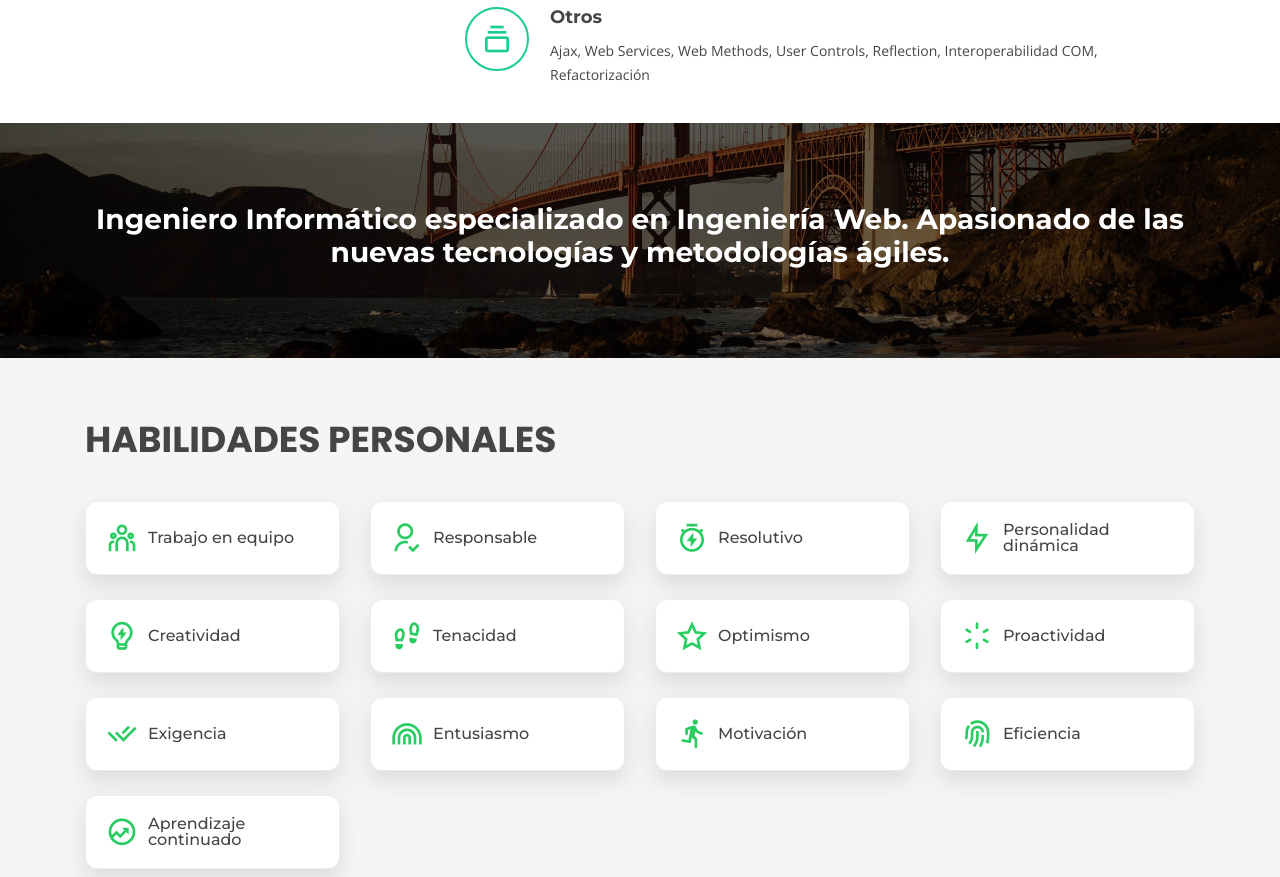
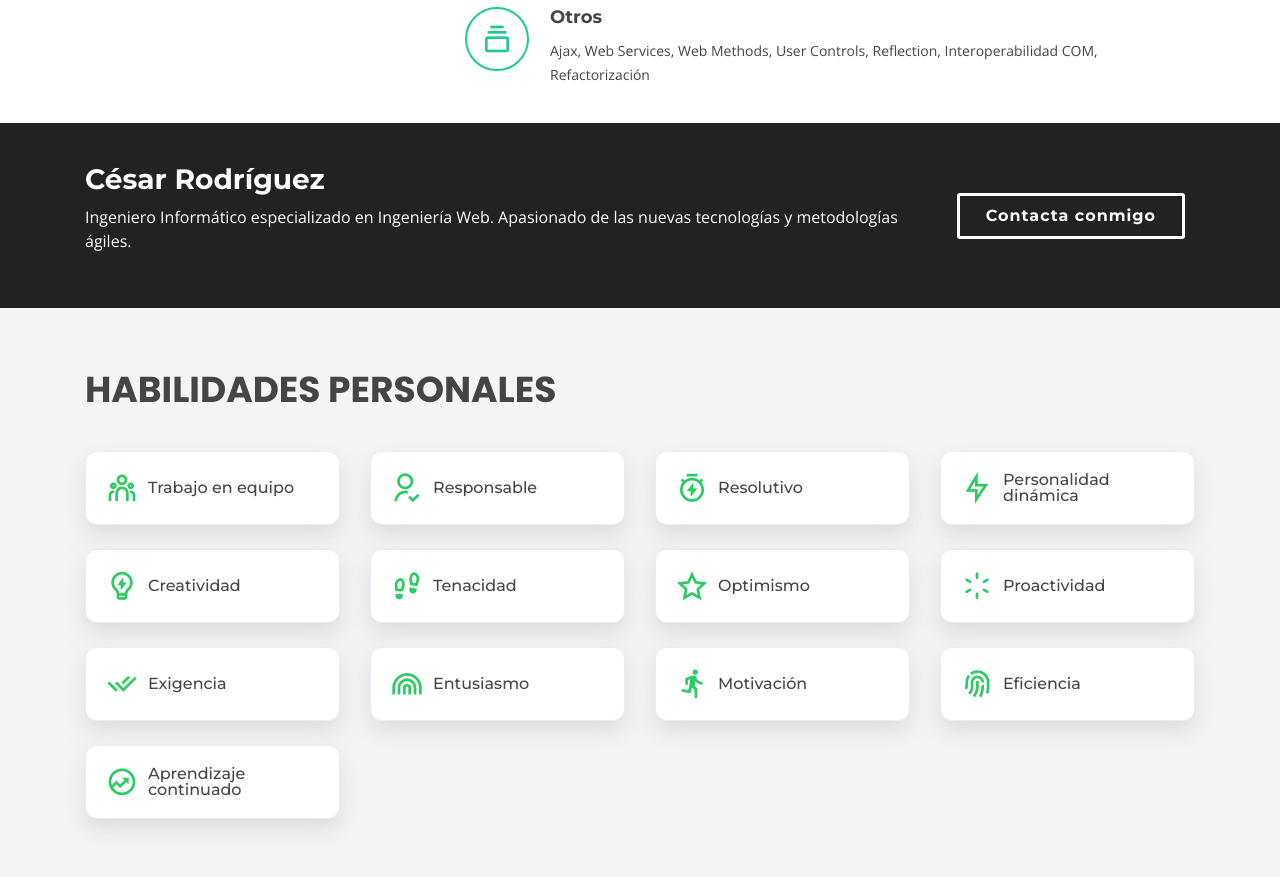
Before and after one commit to cesarrrguez/cesarrrguez.github.io, a website: page index.html in a window 1280 px wide. Shown: the part 1580-2457 px from the top of the page. Drawn offline with nearby package versions, Linux system fonts and the light colour scheme.

Commit message:
Redesign of call to action

```diff
--- a/assets/css/style.css
+++ b/assets/css/style.css
@@ -564,17 +564,38 @@ section {
 # Call to action
 --------------------------------------------------------------*/
 #call-to-action {
-  background: linear-gradient(rgba(0, 0, 0, 0.6), rgba(0, 0, 0, 0.6)),
-    url(../img/backgrounds/action.jpg) fixed center center;
+  background-color: #222222;
   background-size: cover;
-  padding: 80px 0;
+  padding: 40px 0;
 }
 
 #call-to-action h3 {
   color: #fff;
   font-size: 28px;
   font-weight: 700;
-  text-align: center;
+}
+
+#call-to-action p {
+  color: #fff;
+}
+
+#call-to-action .btn-container a {
+  font-family: 'Montserrat', sans-serif;
+  font-weight: 700;
+  font-size: 16px;
+  letter-spacing: 1px;
+  display: inline-block;
+  padding: 8px 26px;
+  border-radius: 3px;
+  transition: 0.5s;
+  margin: 10px;
+  border: 3px solid #fff;
+  color: #fff;
+}
+
+#call-to-action .btn-container a:hover {
+  background-color: #1acc8d;
+  border: 3px solid #1acc8d;
 }
 
 @media (max-width: 1199px) {
@@ -583,9 +604,11 @@ section {
   }
 }
 
-@media (max-width: 1024px) {
-  #call-to-action {
-    background-attachment: scroll;
+@media (min-width: 991px) {
+  #call-to-action .btn-container {
+    display: flex;
+    align-items: center;
+    justify-content: flex-end;
   }
 }
 
--- a/assets/js/main.js
+++ b/assets/js/main.js
@@ -72,6 +72,18 @@
     $('html, body').animate(
       {
         scrollTop: 0,
+      },
+      1500,
+      'easeInOutExpo'
+    );
+    return false;
+  });
+
+  // Go to contact button
+  $('.go-to-contact').click(function () {
+    $('html, body').animate(
+      {
+        scrollTop: $(this.hash).offset().top,
       },
       1500,
       'easeInOutExpo'
--- a/index.html
+++ b/index.html
@@ -278,10 +278,18 @@
       <!-- ======= Call to action ======= -->
       <section id="call-to-action">
         <div class="container">
-          <h3>
-            Ingeniero Informático especializado en Ingeniería Web. Apasionado de las nuevas
-            tecnologías y metodologías ágiles.
-          </h3>
+          <div class="row" data-aos="zoom-out">
+            <div class="col-lg-9 text-center text-lg-left">
+              <h3>César Rodríguez</h3>
+              <p>
+                Ingeniero Informático especializado en Ingeniería Web. Apasionado de las nuevas
+                tecnologías y metodologías ágiles.
+              </p>
+            </div>
+            <div class="col-lg-3 btn-container text-center">
+              <a class="align-middle go-to-contact" href="#contact">Contacta conmigo</a>
+            </div>
+          </div>
         </div>
       </section>
       <!-- End Call to action -->
```
Also changed, not shown: assets/css/style.min.css, assets/img/backgrounds/action.jpg (deleted), assets/js/main.min.js.
